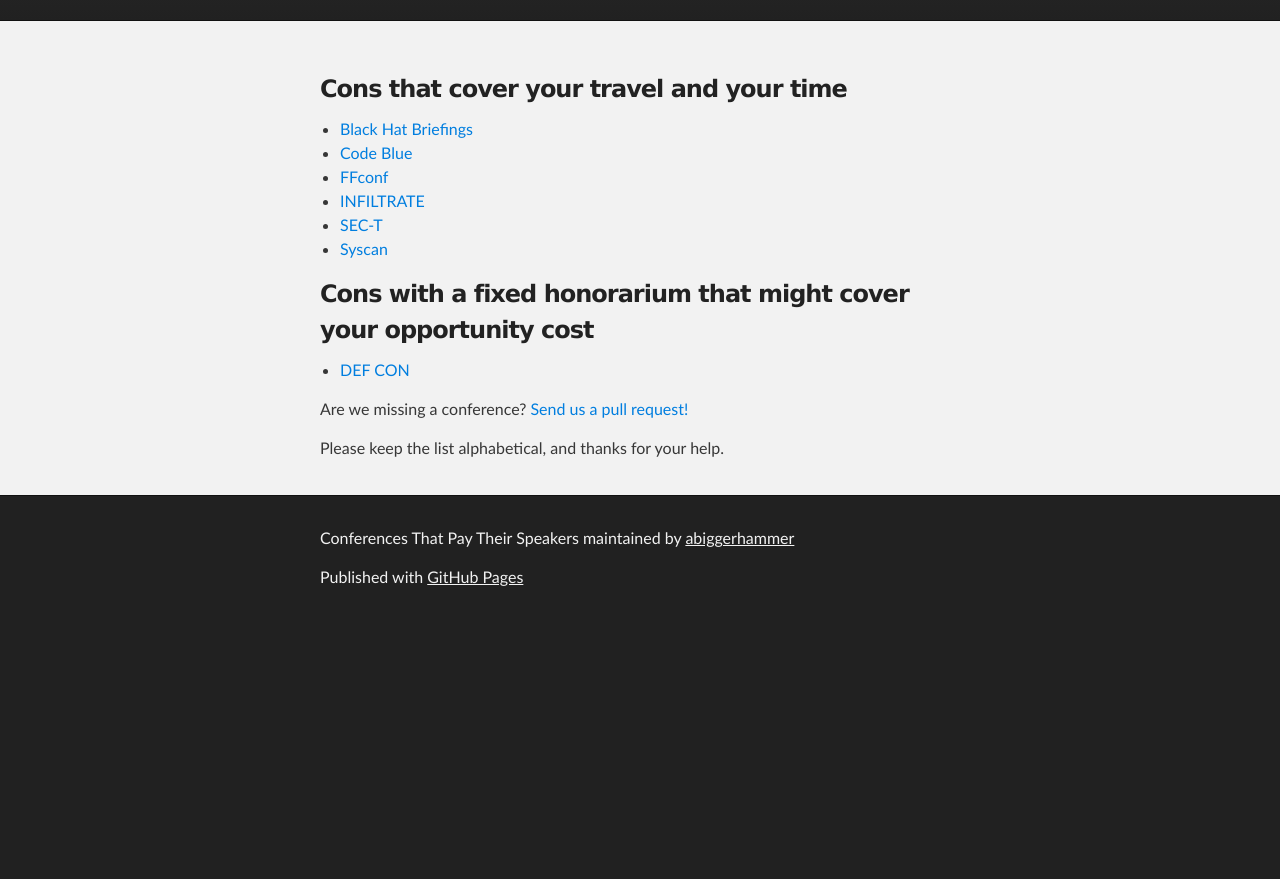
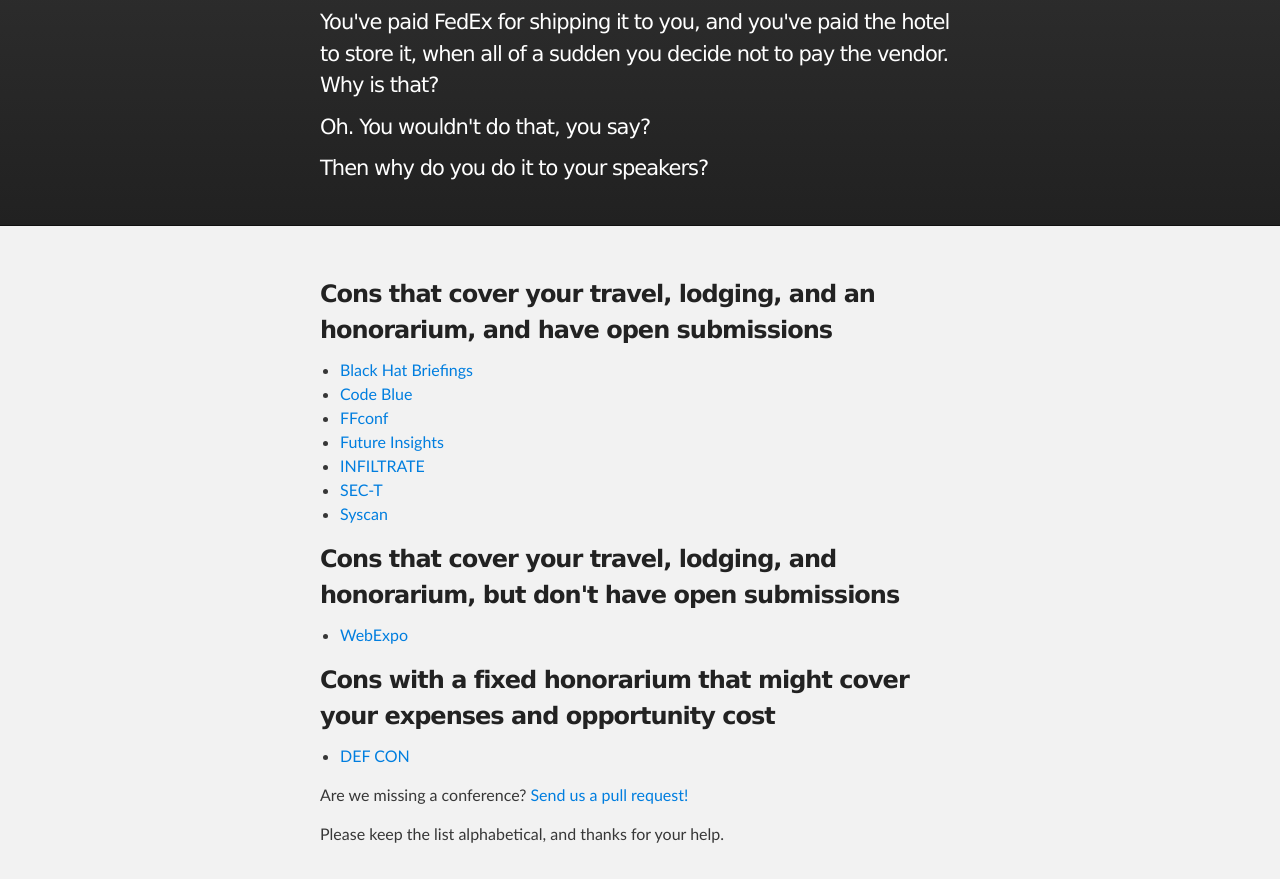
Before and after one commit to abiggerhammer/conferencesthatpaytheirspeakers.org, a plain HTML site: page index.html in a window 1280 px wide. Shown: the part 252-1131 px from the top of the page. Before the commit the page ends 876 px from the top, so only its background shows below. Drawn offline with Linux system fonts and the light colour scheme.

Commit message:
Add explanatory text to header; add Future Insights per @colinmegill in #7

```diff
--- a/index.html
+++ b/index.html
@@ -18,25 +18,37 @@
         <header class="inner">
 
           <h1 id="project_title">Conferences That Pay Their Speakers</h1>
-          <h2 id="project_tagline">Travel, hotel, and honorarium. For all talks.</h2>
 
+	  <h4>Suppose you're running a conference, and you have some great schwag to give your attendees.</h4>
+
+	  <h4>You've paid FedEx for shipping it to you, and you've paid the hotel to store it, when all of a sudden you decide not to pay the vendor. Why is that?</h4>
+
+	  <h4>Oh. You wouldn't do that, you say?</h4>
+
+	  <h4>Then why do you do it to your speakers?</h4>
         </header>
     </div>
 
     <!-- MAIN CONTENT -->
     <div id="main_content_wrap" class="outer">
       <section id="main_content" class="inner">
-	<h3>Cons that cover your travel and your time</h3>
+	<h3>Cons that cover your travel, lodging, and an honorarium, and have open submissions</h3>
         <ul>
 	  <li><a href="https://blackhat.com/">Black Hat Briefings</a></li>
 	  <li><a href="http://codeblue.jp/">Code Blue</a></li>
 	  <li><a href="http://ffconf.org">FFconf</a></li>
+	  <li><a href="http://www.futureinsights.com/">Future Insights</a></li>
 	  <li><a href="http://infiltratecon.net/">INFILTRATE</a></li>
 	  <li><a href="https://www.sec-t.org/">SEC-T</a></li>
 	  <li><a href="https://www.syscan.org/">Syscan</a></li>
 	</ul>
 
-	<h3>Cons with a fixed honorarium that might cover your opportunity cost</h3>
+	<h3>Cons that cover your travel, lodging, and honorarium, but don't have open submissions</h3>
+	<ul>
+	  <li><a href="http://webexpo.net/">WebExpo</a></li>
+	</ul>
+
+	<h3>Cons with a fixed honorarium that might cover your expenses and opportunity cost</h3>
 	<ul>
 	  <li><a href="https://defcon.org/">DEF CON</a></li>
 	</ul>
--- a/stylesheets/stylesheet.css
+++ b/stylesheets/stylesheet.css
@@ -82,7 +82,9 @@ h3 {
 }
 
 h4 {
+  color: #fff;
   font-size: 21px;
+  font-weight: 400;
 }
 
 h5 {
```
